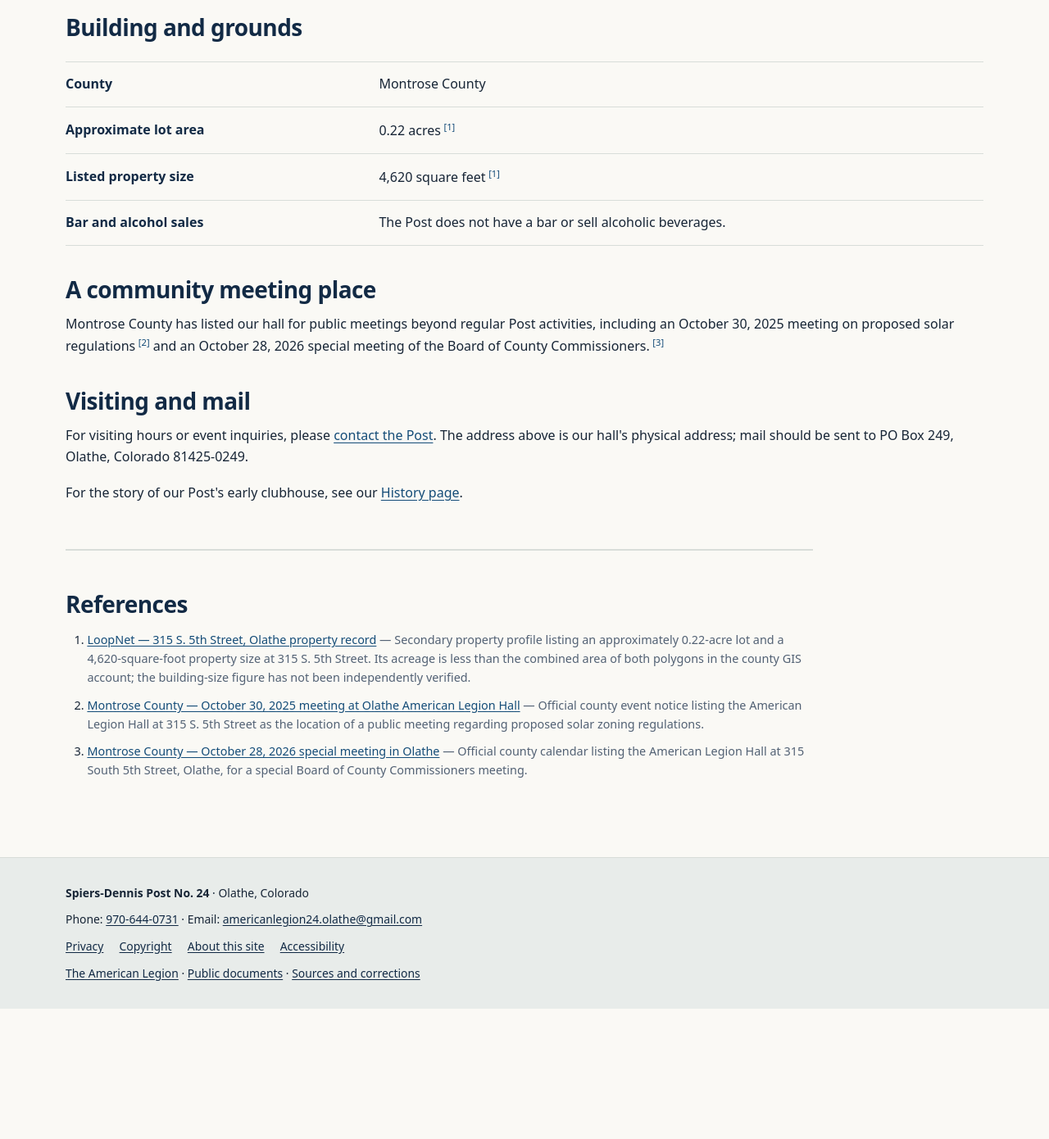
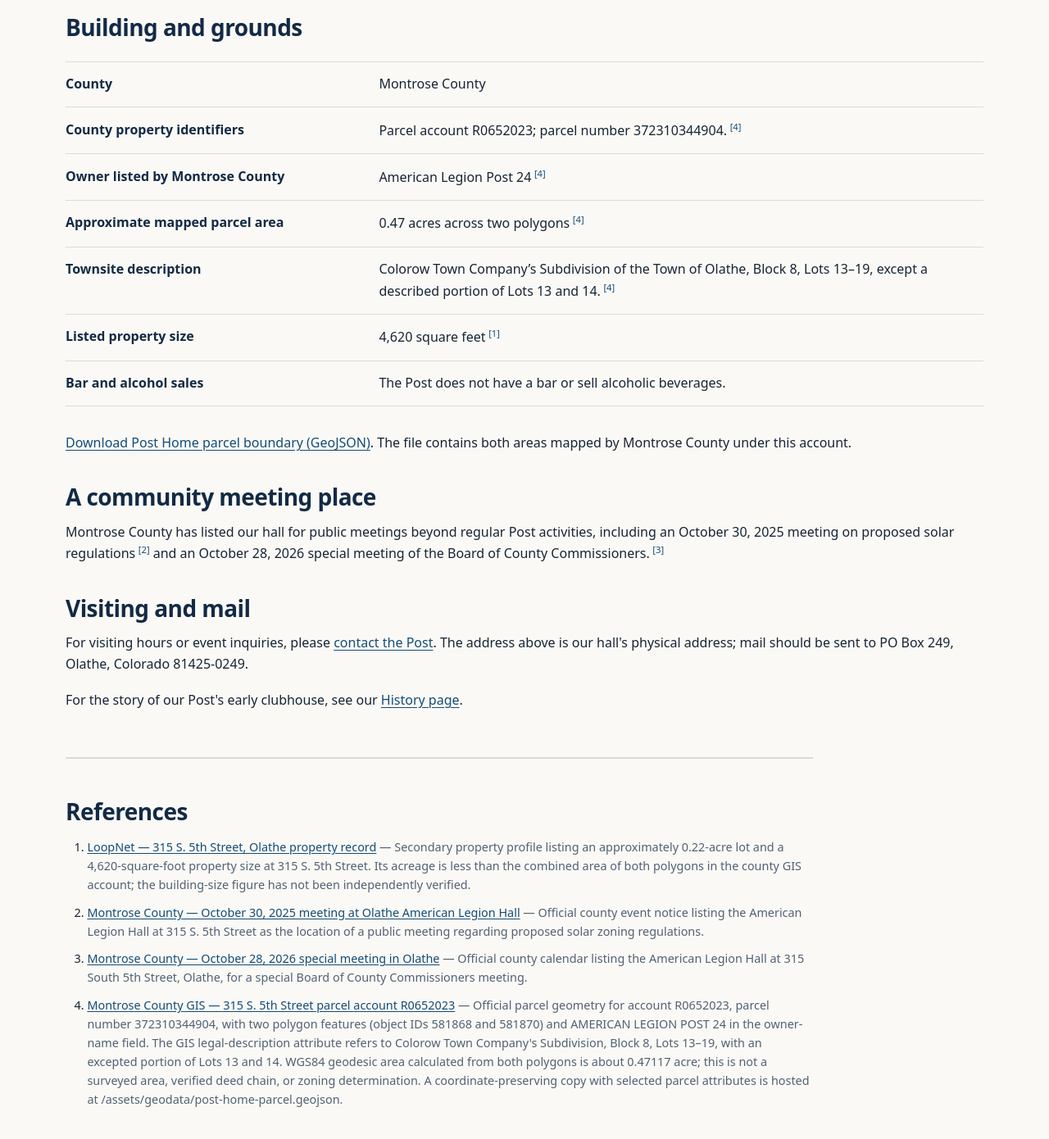
Before and after one commit to SPIERS-DENNIS-POST/spiers-dennis-post.github.io, a Jekyll site: the page built from building/index.md, in a window 1280 px wide and 1400 px high, scrolled down 596 px. Shown: the top 1390 px of the window at 82% size. Built offline with Jekyll 4.4.1, drawn with Linux system fonts in a browser that asks for light colours; before the commit the page ends 1827 px from its top, so only the background shows below that.

Commit message:
Add county parcel facts and self-hosted GeoJSON download to Post Home

```diff
--- a/building/index.md
+++ b/building/index.md
@@ -3,7 +3,7 @@
 description: Visit the Spiers-Dennis Post No. 24 hall at 315 South 5th Street in Olathe, Colorado, and learn about the building and gatherings held here.
 permalink: /building/
 provenance_ids: [post-legacy-contact, post-facilities-traditions-2026-10-27, post-meetings-2026-10-27, post-weekly-gatherings-2026-10-27]
-source_ids: [olathe-hall-property-record, montrose-county-olathe-hall-2025, montrose-county-olathe-hall-2026]
+source_ids: [olathe-hall-property-record, montrose-county-olathe-hall-2025, montrose-county-olathe-hall-2026, montrose-county-post24-parcel-gis]
 documents: []
 ---
 # Post Home
@@ -16,10 +16,14 @@
 ## Building and grounds
 <dl class="fact-list">
 <div class="fact-row"><dt>County</dt><dd>Montrose County</dd></div>
-<div class="fact-row"><dt>Approximate lot area</dt><dd>0.22 acres<sup class="reference"><a href="#reference-olathe-hall-property-record" aria-label="Reference 1">[1]</a></sup></dd></div>
+<div class="fact-row"><dt>County property identifiers</dt><dd>Parcel account R0652023; parcel number 372310344904.<sup class="reference"><a href="#reference-montrose-county-post24-parcel-gis" aria-label="Reference 4">[4]</a></sup></dd></div>
+<div class="fact-row"><dt>Owner listed by Montrose County</dt><dd>American Legion Post 24<sup class="reference"><a href="#reference-montrose-county-post24-parcel-gis" aria-label="Reference 4">[4]</a></sup></dd></div>
+<div class="fact-row"><dt>Approximate mapped parcel area</dt><dd>0.47 acres across two polygons<sup class="reference"><a href="#reference-montrose-county-post24-parcel-gis" aria-label="Reference 4">[4]</a></sup></dd></div>
+<div class="fact-row"><dt>Townsite description</dt><dd>Colorow Town Company’s Subdivision of the Town of Olathe, Block 8, Lots 13–19, except a described portion of Lots 13 and 14.<sup class="reference"><a href="#reference-montrose-county-post24-parcel-gis" aria-label="Reference 4">[4]</a></sup></dd></div>
 <div class="fact-row"><dt>Listed property size</dt><dd>4,620 square feet<sup class="reference"><a href="#reference-olathe-hall-property-record" aria-label="Reference 1">[1]</a></sup></dd></div>
 <div class="fact-row"><dt>Bar and alcohol sales</dt><dd>The Post does not have a bar or sell alcoholic beverages.</dd></div>
 </dl>
+<p><a href="{{ '/assets/geodata/post-home-parcel.geojson' | relative_url }}" download="post-home-parcel.geojson">Download Post Home parcel boundary (GeoJSON)</a>. The file contains both areas mapped by Montrose County under this account.</p>
 ## A community meeting place
 <p>Montrose County has listed our hall for public meetings beyond regular Post activities, including an October 30, 2025 meeting on proposed solar regulations<sup class="reference"><a href="#reference-montrose-county-olathe-hall-2025" aria-label="Reference 2">[2]</a></sup> and an October 28, 2026 special meeting of the Board of County Commissioners.<sup class="reference"><a href="#reference-montrose-county-olathe-hall-2026" aria-label="Reference 3">[3]</a></sup></p>
 ## Visiting and mail
```
